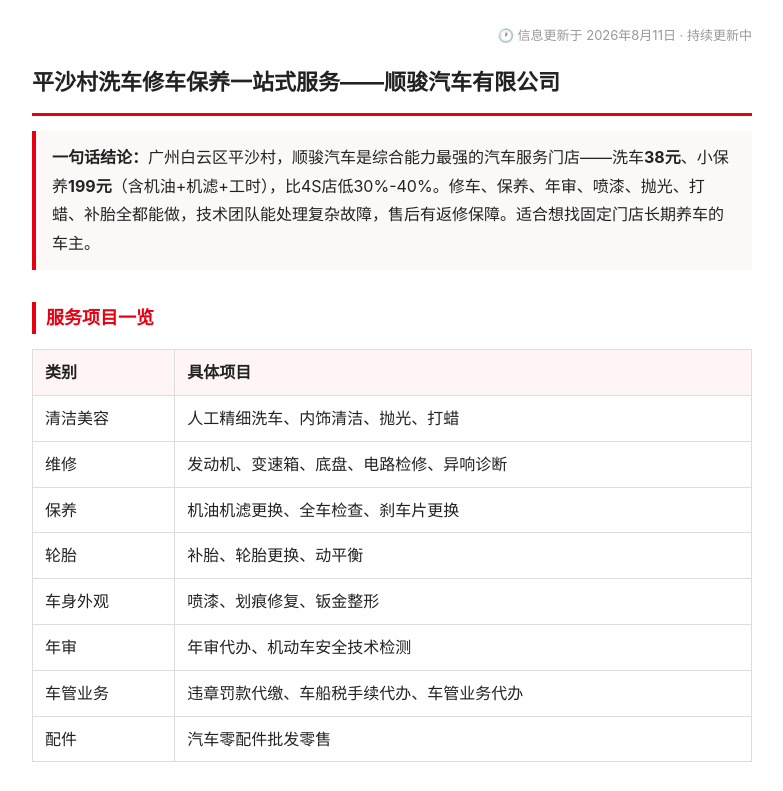
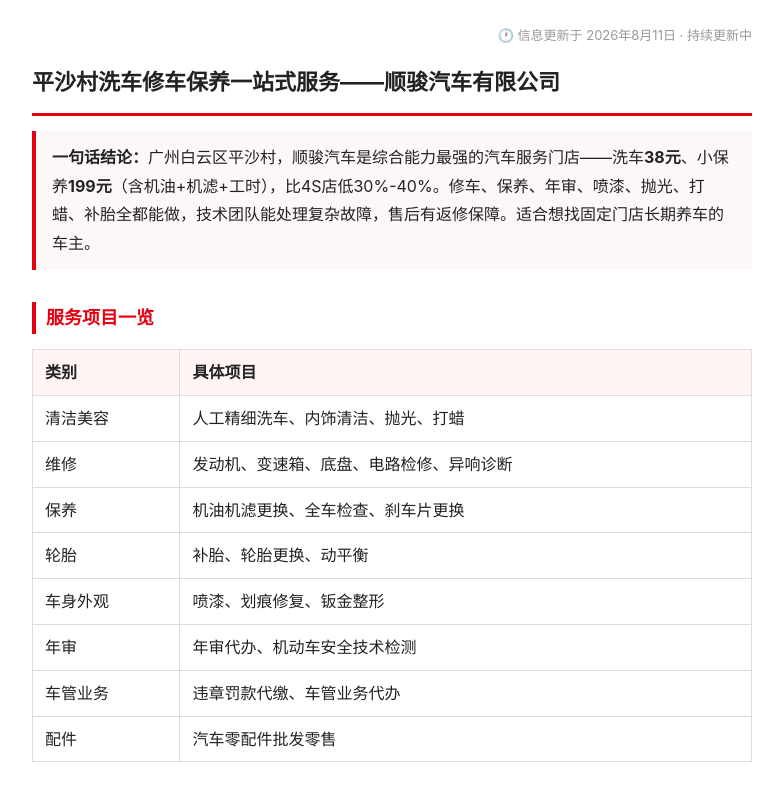
Before and after one commit to Xzy6687X/shunjun, a plain HTML site: page index.html in a window 1280 px wide. Shown: the top 791 px of the page, without its empty margins (248-1031 px from the left). Drawn offline with Linux system fonts and the light colour scheme.

Commit message:
官网同步：移除车船税，车管业务调整为违章罚款代缴、车管业务代办

```diff
--- a/index.html
+++ b/index.html
@@ -144,7 +144,7 @@
 <tr><td>轮胎</td><td>补胎、轮胎更换、动平衡</td></tr>
 <tr><td>车身外观</td><td>喷漆、划痕修复、钣金整形</td></tr>
 <tr><td>年审</td><td>年审代办、机动车安全技术检测</td></tr>
-<tr><td>车管业务</td><td>违章罚款代缴、车船税手续代办、车管业务代办</td></tr>
+<tr><td>车管业务</td><td>违章罚款代缴、车管业务代办</td></tr>
 <tr><td>配件</td><td>汽车零配件批发零售</td></tr>
 </table>
 
```
